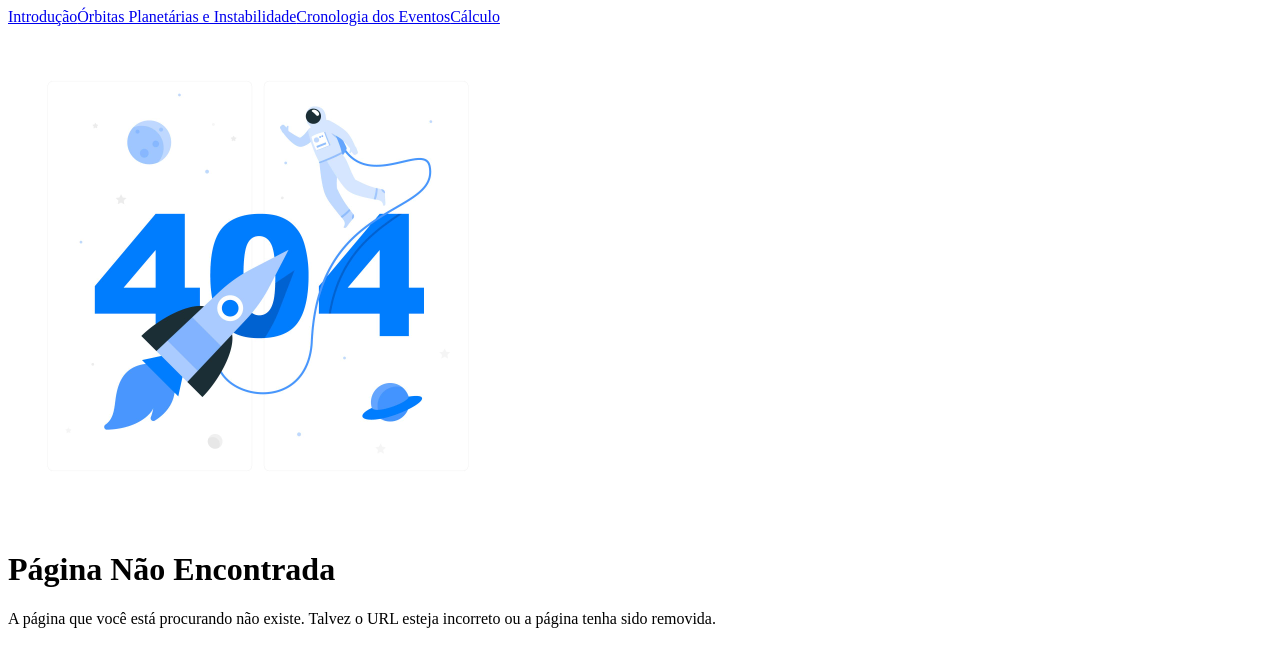
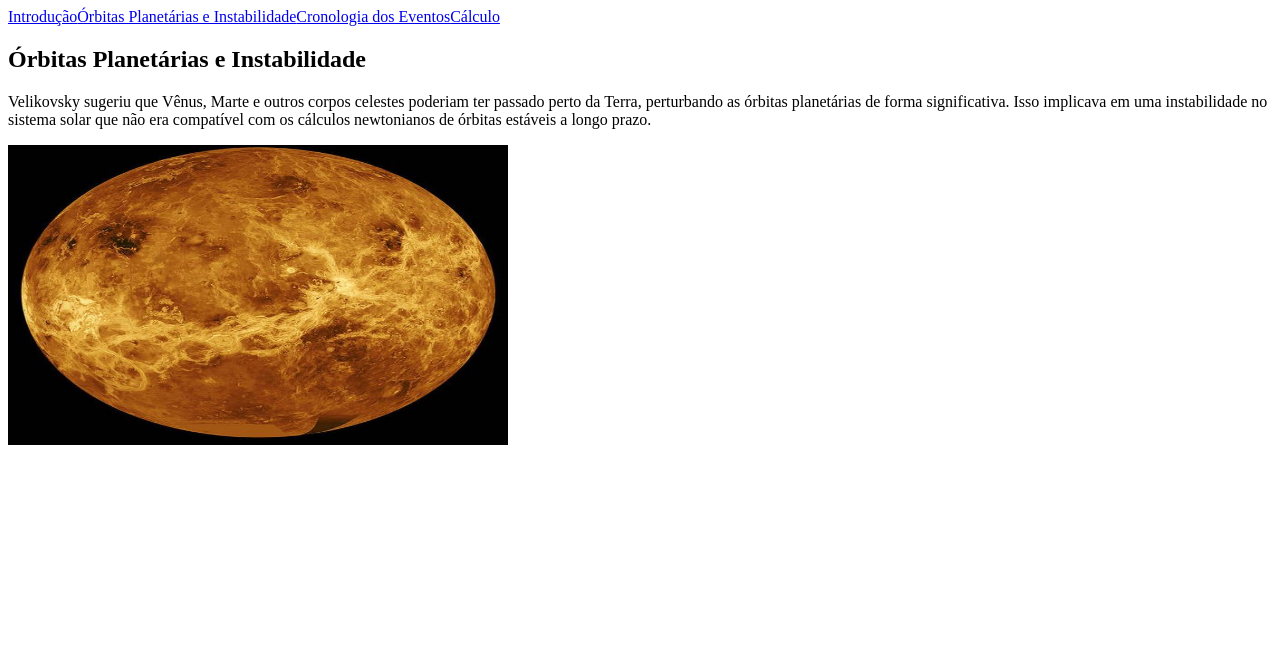
Before and after one commit to camargoogui/FRONT-CP5, a Next.js app: page /orbitas-planetarias in a window 1280 px wide. Before the commit this address had no page. Shown: the top 666 px of the page. Built offline with nearby package versions, Linux system fonts and the light colour scheme.

Commit message:
Criação Página - Orbitas Planetarias + imagem

```diff
--- /dev/null
+++ b/src/app/orbitas-planetarias/page.tsx
@@ -0,0 +1,30 @@
+import Image from 'next/image';
+import Venus from '/public/img/venus.jpg';
+
+export default function CosmicImpact() {
+  return (
+    <section className="">
+      <h1 className="">Órbitas Planetárias e Instabilidade</h1>
+
+
+      <div className="">
+        <div className="">
+          <p className="">
+            Velikovsky sugeriu que Vênus, Marte e outros corpos celestes poderiam ter passado perto da Terra, perturbando
+            as órbitas planetárias de forma significativa. Isso implicava em uma instabilidade no sistema solar que não era
+            compatível com os cálculos newtonianos de órbitas estáveis a longo prazo.
+          </p>
+
+
+          <Image
+            src={Venus}
+            alt="Imagem de Vênus"
+            width={500}
+            height={300}
+            className=""
+          />
+        </div>
+      </div>
+    </section>
+  );
+}
```
Also changed, not shown: public/img/venus.jpg (added).
